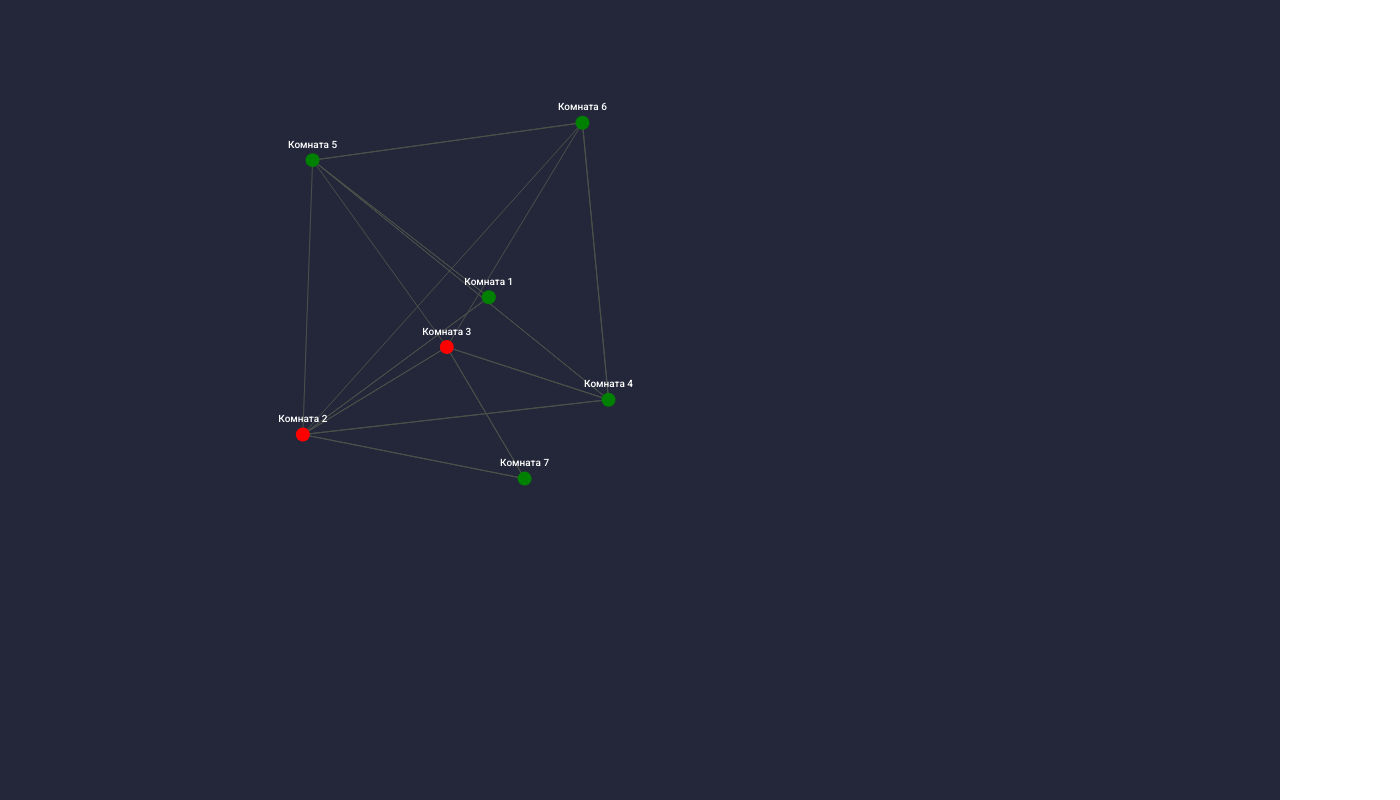
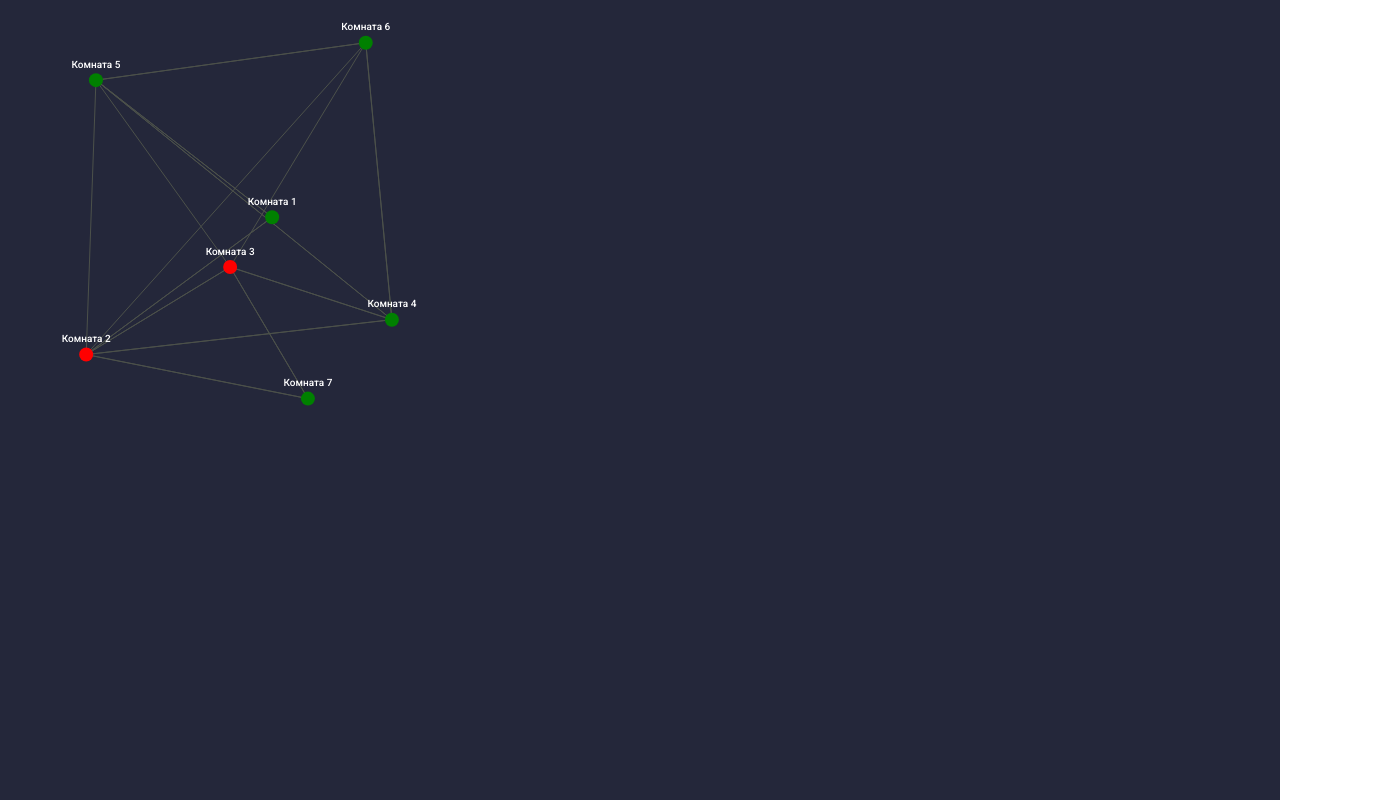
Before and after one commit to Zayac11/Cv-Constructor, a React (Create React App) app: page / in a window 1280 px wide. Shown: the top 800 px of the page, 1400 px wide, since content can reach past the window. Built offline with nearby package versions, Linux system fonts and the light colour scheme.

Commit message:
center change

```diff
--- a/src/components/D3/D3Main.jsx
+++ b/src/components/D3/D3Main.jsx
@@ -13,9 +13,7 @@
 // import {drag} from 'd3-drag'
 
 import * as d3 from 'd3'
-
 import {nodes, links, MANY_BODY_STRENGTH} from './D3Data'
-
 
 const D3Main = (props) => {
 
@@ -24,12 +22,11 @@
 
     svg = d3.select('#container')
 
-
     const width = +svg.attr('width')
     const height = +svg.attr('height')
-        // debugger
-    const centerX = width / 3
-    const centerY = height / 3
+    // debugger
+    const centerX = width / 4
+    const centerY = height / 4
     // svg.attr("transform","translate(0,0)scale(.5,.5)");
 
     const simulation = d3.forceSimulation(nodes)
@@ -48,16 +45,6 @@
     zoom_handler(svg)
 
     let g = svg.append("svg:g")
-    // .attr("class", "everything")
-    // .call(zoom_handler)
-    // .call(zoom.on("zoom",zoom_handler))
-    // .append("svg:g")
-    // .attr("transform","translate(100,50)scale(.5,.5)");
-
-    // .call(zoom_handler)
-    // .call(zoom.transform, zoomIdentity.translate(100, 50).scale(0.5))
-    // .append("svg:g")
-    // .attr("transform","translate(100,50) scale(.5,.5)");
 
     const lines = g.append('g')
         .attr("class", "links")
@@ -150,7 +137,7 @@
 
     return (
         <>
-            <svg id='container' width='1400' height='960'></svg>
+            <svg id='container' width='1000' height='960'> </svg>
         </>
     )
 }
```
